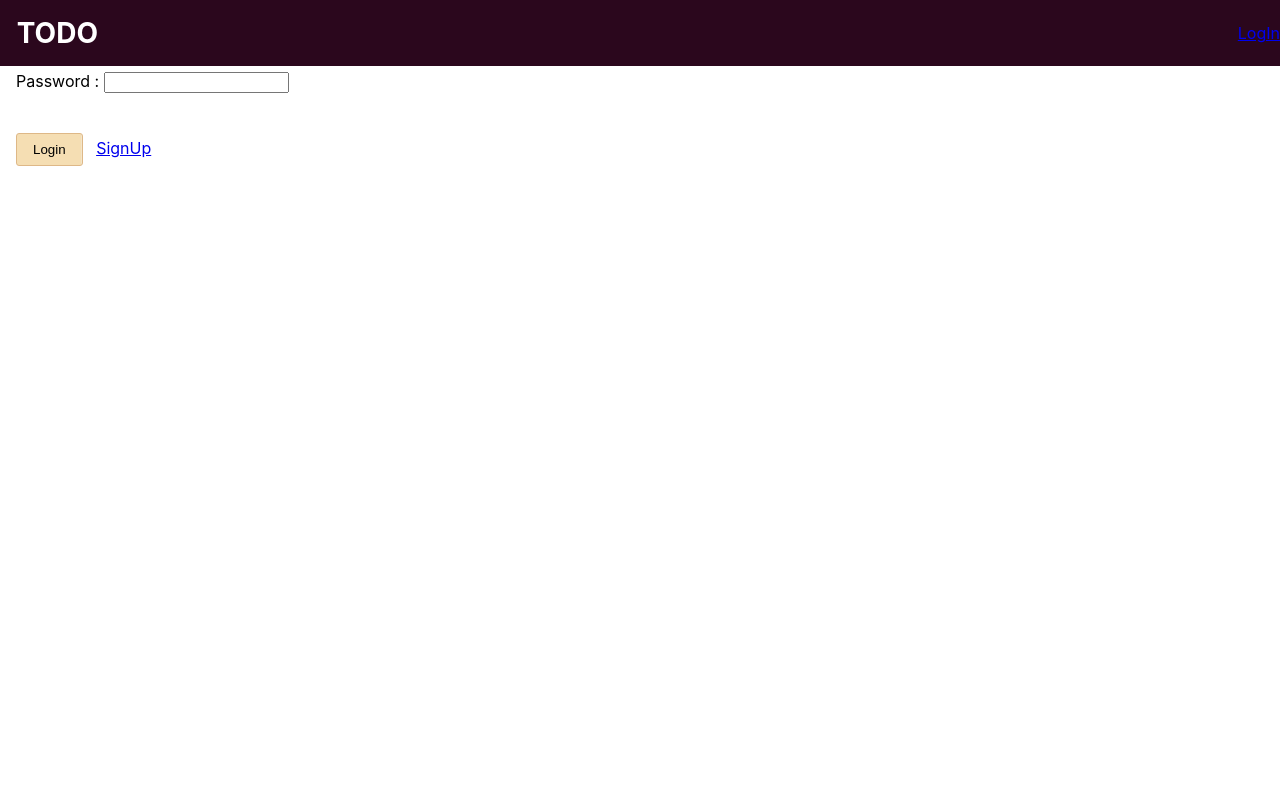
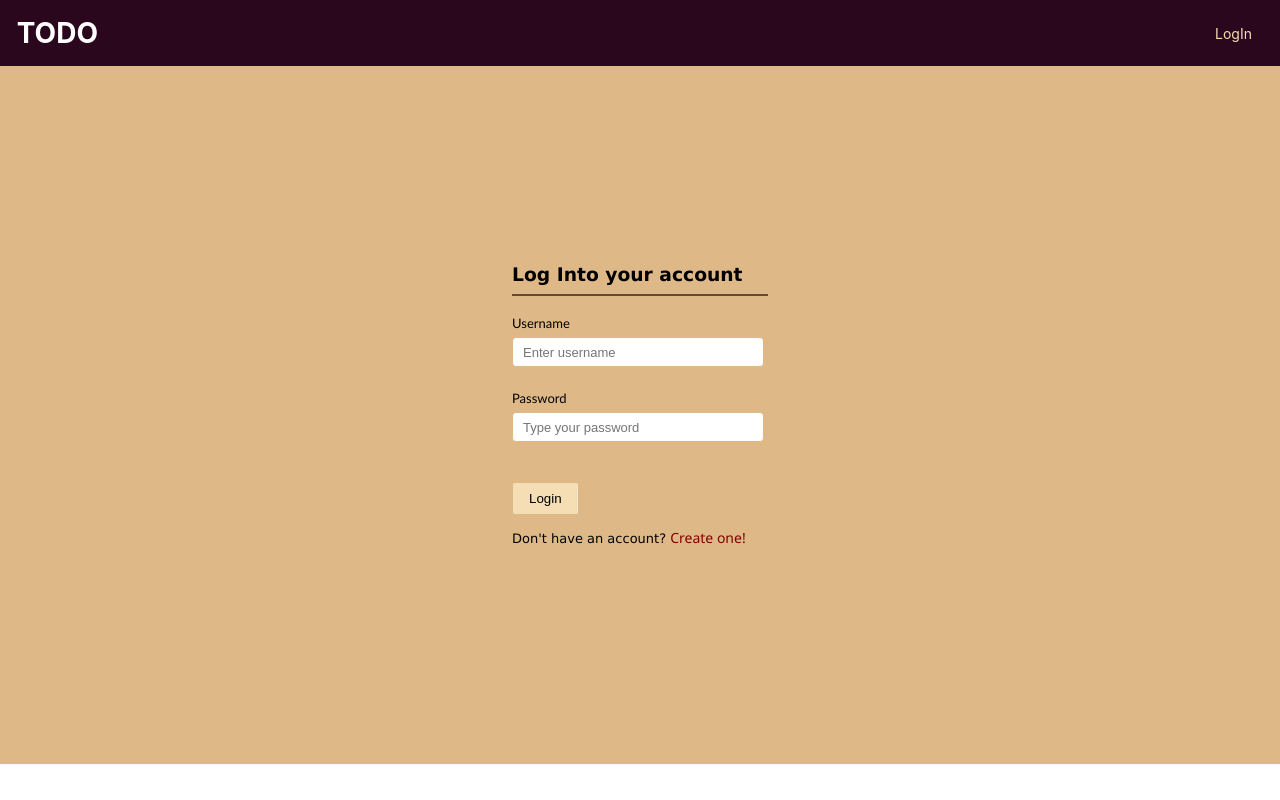
Before and after one commit to pritamksahoo/flask-todo-react, a React (Create React App) app in the folder frontend/: page /account/ in a window 1280 px wide. Built offline with nearby package versions, Linux system fonts and the light colour scheme.

Commit message:
Final CSS Commit-I

```diff
--- a/frontend/public/index.html
+++ b/frontend/public/index.html
@@ -22,7 +22,7 @@
       work correctly both with client-side routing and a non-root public URL.
       Learn how to configure a non-root public URL by running `npm run build`.
     -->
-    <title>React App</title>
+    <title>TODO App</title>
 </head>
 
 <body>
--- a/frontend/src/App.js
+++ b/frontend/src/App.js
@@ -82,7 +82,7 @@ class App extends Component {
 							{
 								this.props.isAuthenticated
 								? <Header logout={() => this.handleLogOut(this.props.username)} username={this.props.username} />
-								: <Link to={{pathname: '/account/'}}>LogIn</Link>
+								: <Link className="header-login-link" to={{pathname: '/account/'}}>LogIn</Link>
 							}
 						</header>
 
--- a/frontend/src/containers/account.js
+++ b/frontend/src/containers/account.js
@@ -4,6 +4,7 @@ import { connect } from 'react-redux';
 import Config from '../utils/config';
 import * as actions from '../store/actions/actions';
 import history from '../utils/history';
+import '../css/account.css';
 
 class Account extends Component {
     constructor(props) {
@@ -104,12 +105,21 @@ class Account extends Component {
 
     loginComponent = () => {
         return (
-            <div>
-                <form onSubmit={this.handleLogIn}>
-                    Username : <input type="text" name="username" id="username" required /><br></br><br></br>
-                    Password : <input type="password" name="password" id="password" required /><br></br><br></br>
-                    <button type="submit">Login</button>
-                    &nbsp;&nbsp; <a href="#" onClick={this.toogleAction}>SignUp</a>
+            <div className="account-div">
+                <form className="account-form" onSubmit={this.handleLogIn}>
+                    <h3 className="form-header">Log Into your account</h3>
+                    <hr className="my-hr"></hr>
+
+                    <p className="message account">{this.state.message}</p>
+
+                    <label>Username</label><br></br>
+                    <input type="text" name="username" placeholder="Enter username" id="username" required /><br></br><br></br>
+
+                    <label>Password</label><br></br>
+                    <input type="password" name="password" placeholder="Type your password" id="password" required /><br></br><br></br>
+
+                    <button type="submit">Login</button><br></br>
+                    <p className="another-link">Don't have an account? <a href="#" className="switch-link" onClick={this.toogleAction}>Create one!</a></p>
                 </form>
             </div>
         )
@@ -117,12 +127,21 @@ class Account extends Component {
 
     signupComponent = () => {
         return (
-            <div>
-                <form onSubmit={this.handleSignUp}>
-                    Username : <input type="text" name="username" id="username" required /><br></br><br></br>
-                    Password : <input type="password" name="password" id="password" required /><br></br><br></br>
-                    <button type="submit">Signup</button>
-                    &nbsp;&nbsp; <a href="#" onClick={this.toogleAction}>Login</a>
+            <div className="account-div">
+                <form className="account-form" onSubmit={this.handleSignUp}>
+                <h3 className="form-header">Create your account</h3>
+                    <hr className="my-hr"></hr>
+
+                    <p className="message account">{this.state.message}</p>
+
+                    <label>Username</label><br></br>
+                    <input type="text" name="username" placeholder="Enter username" id="username" required /><br></br><br></br>
+
+                    <label>Password</label><br></br>
+                    <input type="password" name="password" placeholder="Type your password" id="password" required /><br></br><br></br>
+
+                    <button type="submit">Sign Up</button><br></br>
+                    <p className="another-link">Already have an account? <a href="#" className="switch-link" onClick={this.toogleAction}>Log In</a></p>
                 </form>
             </div>
         )
@@ -131,7 +150,6 @@ class Account extends Component {
     render() {
         return (
             <div>
-                {this.state.message}
                 {
                     this.state.isLogIn
                     ? <this.loginComponent />
--- a/frontend/src/containers/boards.js
+++ b/frontend/src/containers/boards.js
@@ -207,7 +207,16 @@ class Boards extends Component {
                 <p className="message">{this.state.message}</p><br></br>
 
                 <div className="content">
+
+                    <div className="createForm">
+                        {this.newBoardForm()}
+                    </div>
+
+                    <div></div>
+
                     <div className="boards">
+                        <h4 className="form-header board-header">ALL BOARDS<hr className="my-hr"></hr></h4>
+
                         {
                             this.state.boards
                             ? this.showBoards()
@@ -215,9 +224,6 @@ class Boards extends Component {
                         }
                     </div>
 
-                    <div className="createForm">
-                        {this.newBoardForm()}
-                    </div>
                 </div>
             </div>
         )
@@ -262,7 +268,7 @@ class BoardItem extends Component {
         console.log(this.props.newlyCreated)
         return (
             <div className={"board-item " + (this.props.newlyCreated ? "new-board " : " " + (this.props.newlyDeleted ? "delete" : ""))}>
-                <div>
+                <div className="left-span">
                     <Link className="board-link" to={{pathname: '/boards/' + this.props.item[0]}}>
                         {this.props.item[0]}
                     </Link><br></br><br></br>
--- a/frontend/src/containers/todoItem.js
+++ b/frontend/src/containers/todoItem.js
@@ -1,9 +1,4 @@
 import React, { Component } from 'react';
-import axios from 'axios';
-import { connect } from 'react-redux';
-import Config from '../utils/config';
-import history from '../utils/history';
-import { Link } from 'react-router-dom';
 import '../css/todos.css';
 
 class TodoItem extends Component {
@@ -20,7 +15,7 @@ class TodoItem extends Component {
         return (
             <div className={"todo-item " + (this.props.newlyCreated ? "new-todo  " : " " + (this.props.newlyDeleted ? "delete " : ""))}>
 
-                <div>
+                <div className="left-span">
                     <details>
                         <summary>{this.props.item[0]}</summary>
                         <br></br>
--- a/frontend/src/css/account.css
+++ b/frontend/src/css/account.css
@@ -0,0 +1,42 @@
+.account-div {
+    background-color: burlywood;
+    position: absolute;
+    top: 60px;
+    left: 0;
+    width: 100%;
+    z-index: -2;
+    padding: 2em 0;
+    margin: 0;
+    min-height: 80vh;
+    display: flex;
+    justify-content: center;
+    align-items: center;
+}
+
+.account-form {
+    width: 20%;
+    min-width: 250px;
+}
+
+a.switch-link {
+    text-decoration: none;
+    color: maroon;
+    font-family: 'Segoe UI', Tahoma, Geneva, Verdana, sans-serif;
+    font-size: 14px;
+}
+
+.another-link {
+    font-size: 13px;
+    font-family: 'Lucida Sans', 'Lucida Sans Regular', 'Lucida Grande', 'Lucida Sans Unicode', Geneva, Verdana, sans-serif;
+}
+
+.message.account {
+    margin-left: 0;
+    margin-bottom: 0.7em;
+}
+
+@media (max-width: 800px) {
+    .account-form {
+        min-width: 200px;
+    }
+}
--- a/frontend/src/css/app.css
+++ b/frontend/src/css/app.css
@@ -17,3 +17,10 @@
     font-weight: bold;
     margin-left: 0.6em;
 }
+
+.header-login-link {
+    color: wheat;
+    text-decoration: none;
+    margin-right: 2em;
+    font-size: 14px;
+}
--- a/frontend/src/css/boards.css
+++ b/frontend/src/css/boards.css
@@ -32,7 +32,7 @@
 
 .content {
     display: grid;
-    grid-template-columns: 70% 30%;
+    grid-template-columns: 25% 5% 70%;
 }
 
 .boards {
@@ -45,11 +45,17 @@
 
 .createForm {
     margin: 0 1.5em;
+    padding-left: 5px;
 }
 
 .form-header {
     margin: 0 0 0.5em 0;
     font-family: 'Lucida Sans', 'Lucida Sans Regular', 'Lucida Grande', 'Lucida Sans Unicode', Geneva, Verdana, sans-serif;
+}
+
+.form-header.board-header {
+    /* line-height: 30px; */
+    display: none;
 }
 
 .my-hr {
@@ -65,7 +71,8 @@ label {
     font-family: 'Trebuchet MS', 'Lucida Sans Unicode', 'Lucida Grande', 'Lucida Sans', Arial, sans-serif;
 }
 
-input[type=text] {
+input[type=text],
+input[type=password] {
     margin-top: 5px;
     font-size: 13px;
     font-family: Arial, Helvetica, sans-serif;
@@ -74,6 +81,7 @@ input[type=text] {
     height: 20px;
     padding: 4px 10px;
     border-radius: 4px;
+    width: 90%;
 }
 
 button[type=submit] {
@@ -164,6 +172,10 @@ button[type=submit]:hover {
     /* margin-bottom: 2em; */
 }
 
+.left-span {
+    word-wrap: break-word;
+}
+
 .action-span {
     display: flex;
     justify-content: flex-end;
@@ -226,3 +238,25 @@ small {
  ::-webkit-scrollbar-thumb:hover {
     background: rgb(78, 29, 29);
 }
+
+@media (max-width: 800px) {
+    .content {
+        grid-template-columns: 100%;
+        grid-row-gap: 10px;
+    }
+    body {
+        overflow: auto;
+    }
+    .form-header.board-header {
+        margin-left: 0.3em;
+        display: block;
+        line-height: 2.2;
+    }
+}
+
+@media (max-width: 375px) {
+    .board-item {
+        grid-template-columns: 100%;
+        grid-row-gap: 10px;
+    }
+}
--- a/frontend/src/css/todos.css
+++ b/frontend/src/css/todos.css
@@ -61,6 +61,15 @@
     margin: 0 1.5em;
 }
 
+.alt-form-header {
+    /* display: none; */
+    margin-left: 1.2em;
+}
+
+.alt-view {
+    display: none;
+}
+
 .my-hr {
     margin: 0 0 1em 0;
     padding: 0;
@@ -113,6 +122,7 @@ button[type=submit] {
     max-height: 400px;
     overflow-y: auto;
     overflow-x: hidden;
+    /* width: 0%; */
 }
 
 .todo-item {
@@ -129,9 +139,17 @@ button[type=submit] {
     min-height: 30px;
     /* cursor: pointer; */
     word-wrap: break-word;
+    grid-row-gap: 10px;
     opacity: 0;
     animation: fadeIn 0.3s ease-out;
     opacity: 1;
+}
+
+.left-span {
+    /* word-break: break-word; */
+    word-wrap: break-word;
+    width: 60%;
+    position: relative;
 }
 
 .todo-item.new-todo {
@@ -179,12 +197,16 @@ button[type=submit] {
 summary {
     cursor: pointer;
     outline: none;
+    margin-left: 1.5em;
 }
 
 summary:after {
     background: transparent;
     content: "+";
     float: left;
+    position: absolute;
+    top: 0;
+    left: 0;
     font-weight: bold;
     margin-right: 0.5em;
     /* font-size: 20px; */
@@ -213,3 +235,45 @@ details[open]>summary:after {
     background-color: rgb(122, 70, 70);
     color: seashell;
 }
+
+@media (max-width: 1170px) {
+    .content-todo {
+        grid-template-columns: 25% 75%;
+    }
+    .todos {
+        display: none;
+    }
+    .dones {
+        display: none;
+    }
+    .alt-view {
+        display: block;
+        /* margin: 0 1.5em; */
+        overflow-x: hidden;
+        overflow-y: auto;
+    }
+    .todos.alt-todos {
+        display: block;
+    }
+    .dones.alt-dones {
+        display: block;
+        margin-left: 1.2em;
+    }
+    .header-todo,
+    .header-done {
+        color: rgb(173, 136, 87);
+    }
+    .header-todo.active,
+    .header-done.active {
+        color: rgb(88, 60, 23);
+    }
+    @media (max-width: 770px) {
+        .content-todo {
+            grid-template-columns: 100%;
+            grid-row-gap: 30px;
+        }
+        .alt-view {
+            margin-left: 1em;
+        }
+    }
+}
```
Also changed, not shown: frontend/src/containers/todos.js (+43 -3 lines).
